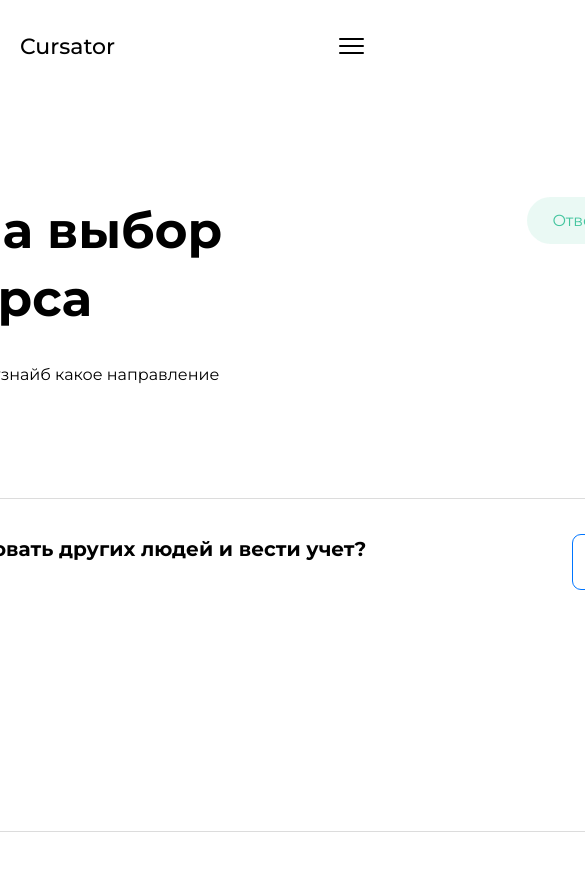
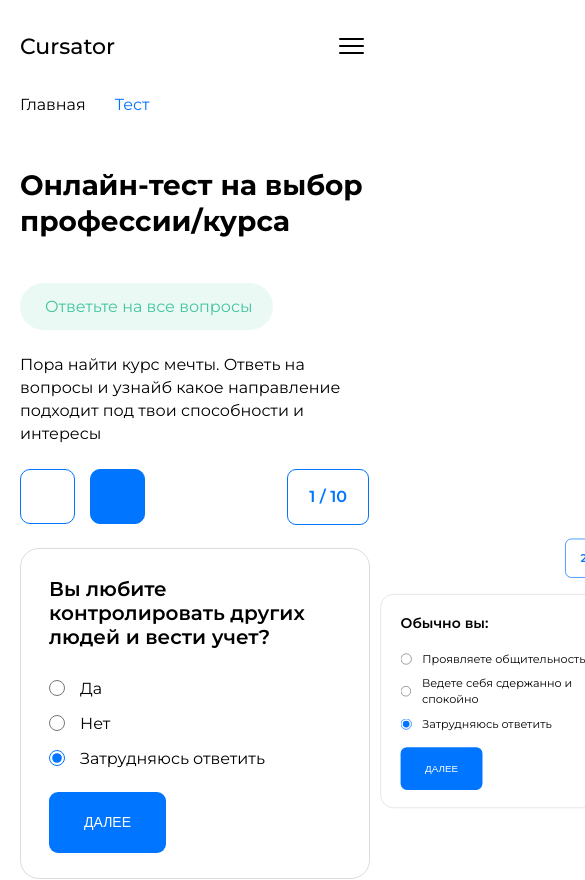
Before and after one commit to Ga11et/Courses, a React (Create React App) app: page /test in a window 390 px wide. Shown: the top 880 px of the page, 585 px wide, since content can reach past the window. Built offline with nearby package versions, Linux system fonts and the light colour scheme; some icons are missing.

Commit message:
added adaptivity to small resolutions in testpage

```diff
--- a/src/pages/testPage/testItem/testItem.module.css
+++ b/src/pages/testPage/testItem/testItem.module.css
@@ -19,7 +19,8 @@
     padding: 38px 48px;
     font-size: 20px;
     line-height: 24px;
-    font-weight: 600px;
+    font-weight: 600;
+    width: 80%;
 }
 .label{
     display: flex;
@@ -55,3 +56,33 @@
     transition: 0.3s;
     background-color: var(--blue_hover);
 }
+
+@media screen and (max-width: 1280px){
+    .label{
+        padding-bottom: 12px;
+    }
+    .heading{
+        height: 124px;
+    }
+}
+@media screen and (max-width: 843px){
+    .itemContainer{
+        height: unset;
+    }
+    .qNumber{
+        right: 0;
+        top: -80px;
+    }
+    .heading{
+        width: 100%;
+        height: unset;
+        padding: 28px;
+    }
+    .label{
+        padding-left: 28px;
+    }
+    .button{
+        position: unset;
+        margin: 10px 28px 25px;
+    }
+}
--- a/src/pages/testPage/testPage.module.css
+++ b/src/pages/testPage/testPage.module.css
@@ -148,3 +148,70 @@
 .apear{
     animation: testItemApear 600ms forwards;
 }
+@media screen and (max-width: 1280px) {
+    @keyframes testItemSlideFromRight {
+        0%{
+            transform: scale(0.7) translateX(calc(100% + 23vw));
+        }
+        100%{
+            transform: scale(1) translateX(0);
+        }
+    }
+    @keyframes testItemSlideToLeft {
+        0%{
+            transform: scale(1) translateX(0);
+        }
+        100%{
+            transform: scale(0.7) translateX(calc(-100% - 23vw));
+        }
+    }
+    .testPageContainer{
+        width: 100%;
+        padding: 0 40px;
+    }
+    .headerTable{
+        grid-template-columns: 420px 1fr;
+        grid-template-rows: 1fr 70px;
+    }
+    .leftTop > h1{
+        font-size: 32px;
+        line-height: 48px;
+    }
+    .leftBottom > p{
+        width: unset;
+    }
+    .form{
+        margin: 80px 10px;
+    }
+    .testItemBefore{
+        transform: scale(0.7) translateX(calc(-100% - 23vw));
+    }
+    .testItemAfter{
+        transform: scale(0.7) translateX(calc(100% + 23vw));
+    }
+}
+@media screen and (max-width: 843px) {
+    .testPageContainer{
+        padding: 0;
+    }
+    .headerTable{
+        padding: 0 20px;
+        margin: 50px 0 24px;
+        grid-template-columns: 1fr;
+        grid-template-rows: 1fr 46px 1fr 55px;
+        grid-gap: 24px;
+    }
+    .leftTop > h1{
+        font-size: 28px;
+        line-height: 36px;
+    }
+    .form{
+        margin: 24px 20px 80px;
+    }
+    .rightTop{
+        align-items: flex-start;
+    }
+    .rightBottom{
+        align-items: flex-start;
+    }
+}
```
